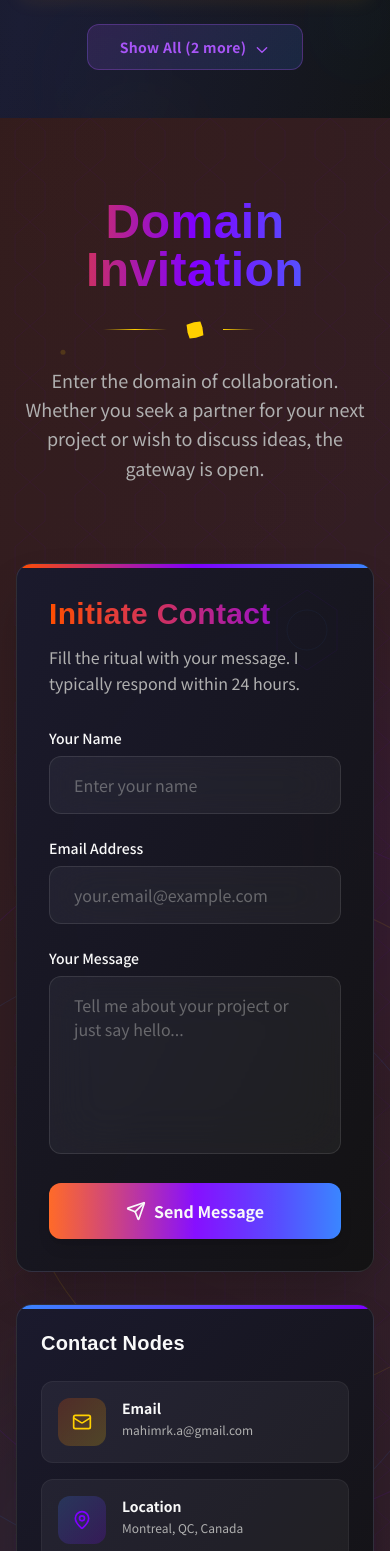
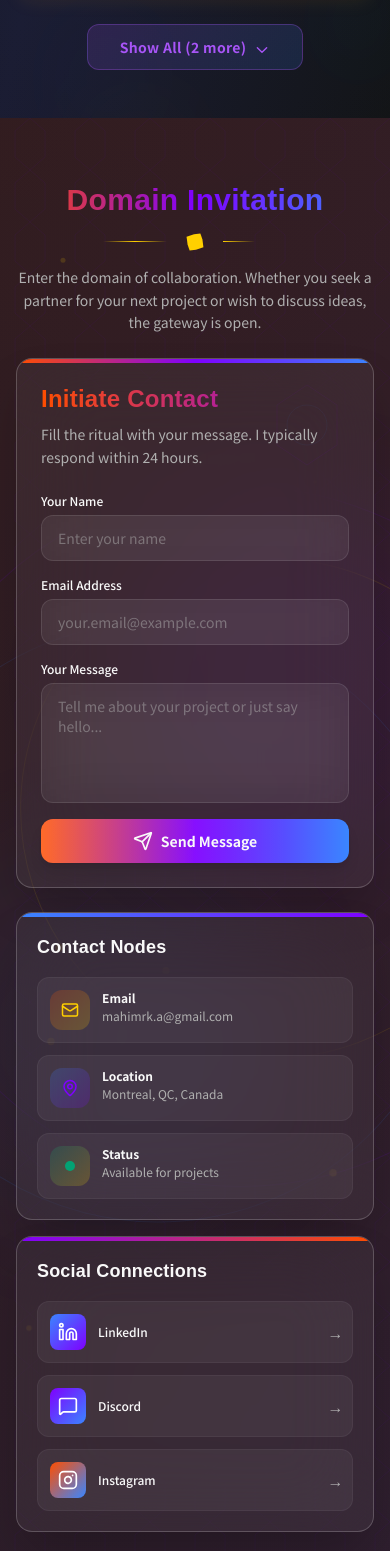
Before and after one commit to mahimrahman/Portfolio-JJKxDS-Themed, a React (Vite) app: page / in a window 390 px wide. Shown: the part 8217-9768 px from the top of the page. Built offline with nearby package versions, Linux system fonts and the light colour scheme; a web font is replaced by a local one.

Commit message:
Refactor Contact Component for Improved Layout and Responsiveness

```diff
--- a/src/components/Contact.tsx
+++ b/src/components/Contact.tsx
@@ -20,7 +20,7 @@ const Contact = () => {
   };
 
   return (
-    <section className="min-h-screen py-20 px-4 relative overflow-hidden">
+    <section className="min-h-screen py-16 px-4 relative overflow-hidden flex items-center">
       {/* Background Effects */}
       <div className="absolute inset-0 -z-10">
         {/* Hexagonal sacred geometry pattern */}
@@ -104,21 +104,21 @@ const Contact = () => {
         ))}
       </div>
 
-      <div className="max-w-7xl mx-auto relative z-10">
+      <div className="max-w-7xl mx-auto relative z-10 w-full">
         {/* Header */}
         <motion.div
           initial={{ opacity: 0, y: -30 }}
           whileInView={{ opacity: 1, y: 0 }}
           transition={{ duration: 0.8 }}
           viewport={{ once: true }}
-          className="text-center mb-20"
+          className="text-center mb-6"
         >
-          <h2 className="text-5xl md:text-6xl font-bold mb-6 bg-gradient-to-r from-rengoku-flame via-domain-violet to-cursed-blue bg-clip-text text-transparent">
+          <h2 className="text-3xl md:text-4xl font-bold mb-3 bg-gradient-to-r from-rengoku-flame via-domain-violet to-cursed-blue bg-clip-text text-transparent">
             Domain Invitation
           </h2>
 
           {/* Decorative divider */}
-          <div className="flex items-center justify-center gap-4 mb-6">
+          <div className="flex items-center justify-center gap-4 mb-3">
             <div className="w-16 h-px bg-gradient-to-r from-transparent via-zenitsu-lightning to-transparent"></div>
             <motion.div
               animate={{ rotate: 360 }}
@@ -131,14 +131,14 @@ const Contact = () => {
             <div className="w-16 h-px bg-gradient-to-r from-zenitsu-lightning via-transparent to-transparent"></div>
           </div>
 
-          <p className="text-lg text-ash-gray max-w-3xl mx-auto leading-relaxed">
+          <p className="text-sm text-ash-gray max-w-2xl mx-auto leading-relaxed">
             Enter the domain of collaboration. Whether you seek a partner for your next project
             or wish to discuss ideas, the gateway is open.
           </p>
         </motion.div>
 
         {/* Main Content Grid */}
-        <div className="grid grid-cols-1 lg:grid-cols-5 gap-8 mb-16">
+        <div className="grid grid-cols-1 lg:grid-cols-5 gap-6 lg:items-stretch">
 
           {/* Contact Form - Takes 3 columns */}
           <motion.div
@@ -146,9 +146,9 @@ const Contact = () => {
             whileInView={{ opacity: 1, x: 0 }}
             transition={{ duration: 0.8, delay: 0.2 }}
             viewport={{ once: true }}
-            className="lg:col-span-3"
+            className="lg:col-span-3 flex"
           >
-            <div className="relative bg-gradient-to-br from-ghost-black/95 to-deep-charcoal/95 backdrop-blur-xl rounded-2xl border border-white/10 p-8 shadow-2xl h-full overflow-hidden">
+            <div className="relative bg-white/5 backdrop-blur-2xl rounded-2xl border border-white/20 p-6 shadow-2xl w-full overflow-hidden flex flex-col">
 
               {/* Top accent line */}
               <div className="absolute top-0 left-0 w-full h-1 bg-gradient-to-r from-rengoku-flame via-domain-violet to-cursed-blue"></div>
@@ -162,19 +162,19 @@ const Contact = () => {
               </div>
 
               {/* Header */}
-              <div className="mb-8 relative z-10">
-                <h3 className="text-3xl font-bold bg-gradient-to-r from-rengoku-flame to-domain-violet bg-clip-text text-transparent mb-3">
+              <div className="mb-6 relative z-10">
+                <h3 className="text-2xl font-bold bg-gradient-to-r from-rengoku-flame to-domain-violet bg-clip-text text-transparent mb-2">
                   Initiate Contact
                 </h3>
-                <p className="text-ash-gray leading-relaxed">
+                <p className="text-ash-gray text-sm leading-relaxed">
                   Fill the ritual with your message. I typically respond within 24 hours.
                 </p>
               </div>
 
-              <form onSubmit={handleSubmit} className="space-y-6 relative z-10">
+              <form onSubmit={handleSubmit} className="space-y-4 relative z-10 flex-grow flex flex-col">
                 {/* Name Field */}
                 <div className="group">
-                  <label className="block text-snow-white text-sm font-medium mb-2">
+                  <label className="block text-snow-white text-xs font-medium mb-1.5">
                     Your Name
                   </label>
                   <motion.input
@@ -184,14 +184,14 @@ const Contact = () => {
                     value={formData.name}
                     onChange={handleInputChange}
                     required
-                    className="w-full px-6 py-4 bg-white/5 backdrop-blur-xl border border-white/10 rounded-xl text-snow-white placeholder-ash-gray/50 focus:outline-none focus:ring-2 focus:ring-zenitsu-lightning/50 focus:border-zenitsu-lightning/50 transition-all duration-300"
+                    className="w-full px-4 py-3 bg-white/5 backdrop-blur-xl border border-white/10 rounded-xl text-snow-white placeholder-ash-gray/50 focus:outline-none focus:ring-2 focus:ring-zenitsu-lightning/50 focus:border-zenitsu-lightning/50 transition-all duration-300 text-sm"
                     placeholder="Enter your name"
                   />
                 </div>
 
                 {/* Email Field */}
                 <div className="group">
-                  <label className="block text-snow-white text-sm font-medium mb-2">
+                  <label className="block text-snow-white text-xs font-medium mb-1.5">
                     Email Address
                   </label>
                   <motion.input
@@ -201,14 +201,14 @@ const Contact = () => {
                     value={formData.email}
                     onChange={handleInputChange}
                     required
-                    className="w-full px-6 py-4 bg-white/5 backdrop-blur-xl border border-white/10 rounded-xl text-snow-white placeholder-ash-gray/50 focus:outline-none focus:ring-2 focus:ring-zenitsu-lightning/50 focus:border-zenitsu-lightning/50 transition-all duration-300"
+                    className="w-full px-4 py-3 bg-white/5 backdrop-blur-xl border border-white/10 rounded-xl text-snow-white placeholder-ash-gray/50 focus:outline-none focus:ring-2 focus:ring-zenitsu-lightning/50 focus:border-zenitsu-lightning/50 transition-all duration-300 text-sm"
                     placeholder="your.email@example.com"
                   />
                 </div>
 
                 {/* Message Field */}
-                <div className="group">
-                  <label className="block text-snow-white text-sm font-medium mb-2">
+                <div className="group flex-grow flex flex-col">
+                  <label className="block text-snow-white text-xs font-medium mb-1.5">
                     Your Message
                   </label>
                   <motion.textarea
@@ -217,8 +217,7 @@ const Contact = () => {
                     value={formData.message}
                     onChange={handleInputChange}
                     required
-                    rows={6}
-                    className="w-full px-6 py-4 bg-white/5 backdrop-blur-xl border border-white/10 rounded-xl text-snow-white placeholder-ash-gray/50 focus:outline-none focus:ring-2 focus:ring-zenitsu-lightning/50 focus:border-zenitsu-lightning/50 transition-all duration-300 resize-none"
+                    className="w-full px-4 py-3 bg-white/5 backdrop-blur-xl border border-white/10 rounded-xl text-snow-white placeholder-ash-gray/50 focus:outline-none focus:ring-2 focus:ring-zenitsu-lightning/50 focus:border-zenitsu-lightning/50 transition-all duration-300 resize-none text-sm flex-grow min-h-[120px]"
                     placeholder="Tell me about your project or just say hello..."
                   />
                 </div>
@@ -229,7 +228,7 @@ const Contact = () => {
                   whileTap={{ scale: 0.98 }}
                   type="submit"
                   disabled={isSubmitting}
-                  className="w-full py-4 px-8 bg-gradient-to-r from-rengoku-flame via-domain-violet to-cursed-blue text-snow-white font-bold rounded-xl shadow-lg hover:shadow-2xl transition-all duration-300 disabled:opacity-50 disabled:cursor-not-allowed relative overflow-hidden group"
+                  className="w-full py-3 px-6 bg-gradient-to-r from-rengoku-flame via-domain-violet to-cursed-blue text-snow-white font-bold rounded-xl shadow-lg hover:shadow-2xl transition-all duration-300 disabled:opacity-50 disabled:cursor-not-allowed relative overflow-hidden group text-sm"
                 >
                   <span className="relative z-10 flex items-center justify-center gap-2">
                     {isSubmitting ? (
@@ -266,48 +265,48 @@ const Contact = () => {
             whileInView={{ opacity: 1, x: 0 }}
             transition={{ duration: 0.8, delay: 0.4 }}
             viewport={{ once: true }}
-            className="lg:col-span-2 space-y-6"
+            className="lg:col-span-2 flex flex-col gap-4"
           >
             {/* Contact Methods */}
-            <div className="bg-gradient-to-br from-ghost-black/95 to-deep-charcoal/95 backdrop-blur-xl rounded-2xl border border-white/10 p-6 shadow-2xl relative overflow-hidden">
+            <div className="bg-white/5 backdrop-blur-2xl rounded-2xl border border-white/20 p-5 shadow-2xl relative overflow-hidden">
               <div className="absolute top-0 left-0 w-full h-1 bg-gradient-to-r from-cursed-blue to-domain-violet"></div>
 
-              <h3 className="text-xl font-bold text-snow-white mb-6">Contact Nodes</h3>
+              <h3 className="text-lg font-bold text-snow-white mb-4">Contact Nodes</h3>
 
-              <div className="space-y-4">
+              <div className="space-y-3">
                 {/* Email */}
-                <div className="flex items-start gap-4 p-4 bg-white/5 rounded-xl border border-white/5 hover:border-domain-violet/30 transition-all duration-300">
-                  <div className="w-12 h-12 rounded-xl bg-gradient-to-br from-rengoku-flame/20 to-zenitsu-lightning/20 flex items-center justify-center flex-shrink-0">
-                    <Mail size={20} className="text-zenitsu-lightning" />
+                <div className="flex items-start gap-3 p-3 bg-white/5 rounded-xl border border-white/5 hover:border-domain-violet/30 transition-all duration-300">
+                  <div className="w-10 h-10 rounded-xl bg-gradient-to-br from-rengoku-flame/20 to-zenitsu-lightning/20 flex items-center justify-center flex-shrink-0">
+                    <Mail size={18} className="text-zenitsu-lightning" />
                   </div>
-                  <div className="flex-1">
-                    <p className="text-snow-white font-semibold text-sm mb-1">Email</p>
+                  <div className="flex-1 min-w-0">
+                    <p className="text-snow-white font-semibold text-xs mb-0.5">Email</p>
                     <p className="text-ash-gray text-xs break-all">mahimrk.a@gmail.com</p>
                   </div>
                 </div>
 
                 {/* Location */}
-                <div className="flex items-start gap-4 p-4 bg-white/5 rounded-xl border border-white/5 hover:border-cursed-blue/30 transition-all duration-300">
-                  <div className="w-12 h-12 rounded-xl bg-gradient-to-br from-cursed-blue/20 to-domain-violet/20 flex items-center justify-center flex-shrink-0">
-                    <MapPin size={20} className="text-domain-violet" />
+                <div className="flex items-start gap-3 p-3 bg-white/5 rounded-xl border border-white/5 hover:border-cursed-blue/30 transition-all duration-300">
+                  <div className="w-10 h-10 rounded-xl bg-gradient-to-br from-cursed-blue/20 to-domain-violet/20 flex items-center justify-center flex-shrink-0">
+                    <MapPin size={18} className="text-domain-violet" />
                   </div>
                   <div className="flex-1">
-                    <p className="text-snow-white font-semibold text-sm mb-1">Location</p>
+                    <p className="text-snow-white font-semibold text-xs mb-0.5">Location</p>
                     <p className="text-ash-gray text-xs">Montreal, QC, Canada</p>
                   </div>
                 </div>
 
                 {/* Status */}
-                <div className="flex items-start gap-4 p-4 bg-white/5 rounded-xl border border-white/5 hover:border-checkered-green/30 transition-all duration-300">
-                  <div className="w-12 h-12 rounded-xl bg-gradient-to-br from-checkered-green/20 to-zenitsu-lightning/20 flex items-center justify-center flex-shrink-0">
+                <div className="flex items-start gap-3 p-3 bg-white/5 rounded-xl border border-white/5 hover:border-checkered-green/30 transition-all duration-300">
+                  <div className="w-10 h-10 rounded-xl bg-gradient-to-br from-checkered-green/20 to-zenitsu-lightning/20 flex items-center justify-center flex-shrink-0">
                     <motion.div
-                      className="w-3 h-3 bg-checkered-green rounded-full"
+                      className="w-2.5 h-2.5 bg-checkered-green rounded-full"
                       animate={{ opacity: [0.5, 1, 0.5] }}
                       transition={{ duration: 2, repeat: Infinity }}
                     />
                   </div>
                   <div className="flex-1">
-                    <p className="text-snow-white font-semibold text-sm mb-1">Status</p>
+                    <p className="text-snow-white font-semibold text-xs mb-0.5">Status</p>
                     <p className="text-ash-gray text-xs">Available for projects</p>
                   </div>
                 </div>
@@ -315,12 +314,12 @@ const Contact = () => {
             </div>
 
             {/* Social Links */}
-            <div className="bg-gradient-to-br from-ghost-black/95 to-deep-charcoal/95 backdrop-blur-xl rounded-2xl border border-white/10 p-6 shadow-2xl relative overflow-hidden">
+            <div className="bg-white/5 backdrop-blur-2xl rounded-2xl border border-white/20 p-5 shadow-2xl relative overflow-hidden flex-grow flex flex-col">
               <div className="absolute top-0 left-0 w-full h-1 bg-gradient-to-r from-domain-violet to-rengoku-flame"></div>
 
-              <h3 className="text-xl font-bold text-snow-white mb-6">Social Connections</h3>
+              <h3 className="text-lg font-bold text-snow-white mb-4">Social Connections</h3>
 
-              <div className="space-y-3">
+              <div className="space-y-3 flex-grow flex flex-col justify-center">
                 {[
                   {
                     icon: <Linkedin size={20} />,
@@ -348,14 +347,14 @@ const Contact = () => {
                     rel="noopener noreferrer"
                     whileHover={{ scale: 1.02, x: 4 }}
                     whileTap={{ scale: 0.98 }}
-                    className="flex items-center gap-4 p-4 bg-white/5 rounded-xl border border-white/5 hover:border-domain-violet/30 transition-all duration-300 group"
+                    className="flex items-center gap-3 p-3 bg-white/5 rounded-xl border border-white/5 hover:border-domain-violet/30 transition-all duration-300 group"
                   >
-                    <div className={`w-10 h-10 rounded-lg bg-gradient-to-br ${social.gradient} flex items-center justify-center`}>
+                    <div className={`w-9 h-9 rounded-lg bg-gradient-to-br ${social.gradient} flex items-center justify-center`}>
                       <div className="text-white group-hover:scale-110 transition-transform duration-300">
                         {social.icon}
                       </div>
                     </div>
-                    <span className="text-snow-white font-medium text-sm">{social.name}</span>
+                    <span className="text-snow-white font-medium text-xs">{social.name}</span>
                     <motion.span
                       className="ml-auto text-ash-gray group-hover:text-zenitsu-lightning transition-colors"
                       animate={{ x: [0, 4, 0] }}
@@ -370,25 +369,7 @@ const Contact = () => {
           </motion.div>
         </div>
 
-        {/* Bottom Info */}
-        <motion.div
-          initial={{ opacity: 0, y: 30 }}
-          whileInView={{ opacity: 1, y: 0 }}
-          transition={{ duration: 0.8, delay: 0.6 }}
-          viewport={{ once: true }}
-          className="text-center"
-        >
-          <div className="inline-flex items-center gap-4 px-8 py-4 bg-gradient-to-r from-ghost-black/80 to-deep-charcoal/80 backdrop-blur-sm rounded-full border border-white/10 shadow-xl">
-            <div className="flex gap-2">
-              <div className="w-2 h-2 bg-rengoku-flame rounded-full animate-pulse"></div>
-              <div className="w-2 h-2 bg-domain-violet rounded-full animate-pulse" style={{ animationDelay: '0.3s' }}></div>
-              <div className="w-2 h-2 bg-cursed-blue rounded-full animate-pulse" style={{ animationDelay: '0.6s' }}></div>
-            </div>
-            <span className="text-ash-gray text-sm font-medium">
-              Response Time: 24 hours • Time Zone: EST (UTC-5)
-            </span>
-          </div>
-        </motion.div>
+
       </div>
     </section>
   );
```
